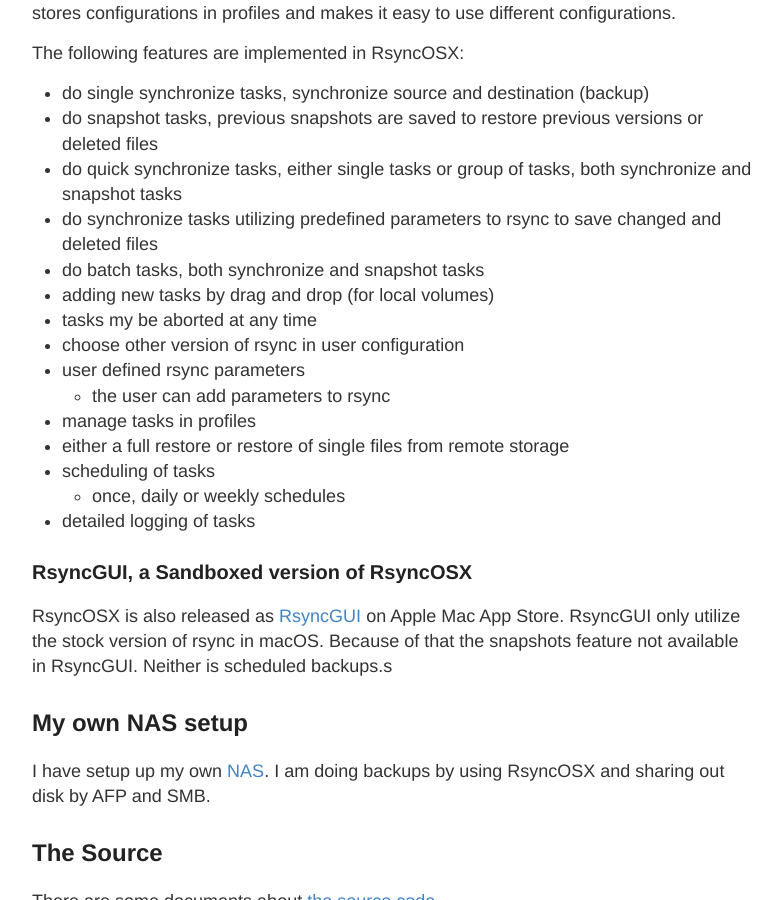
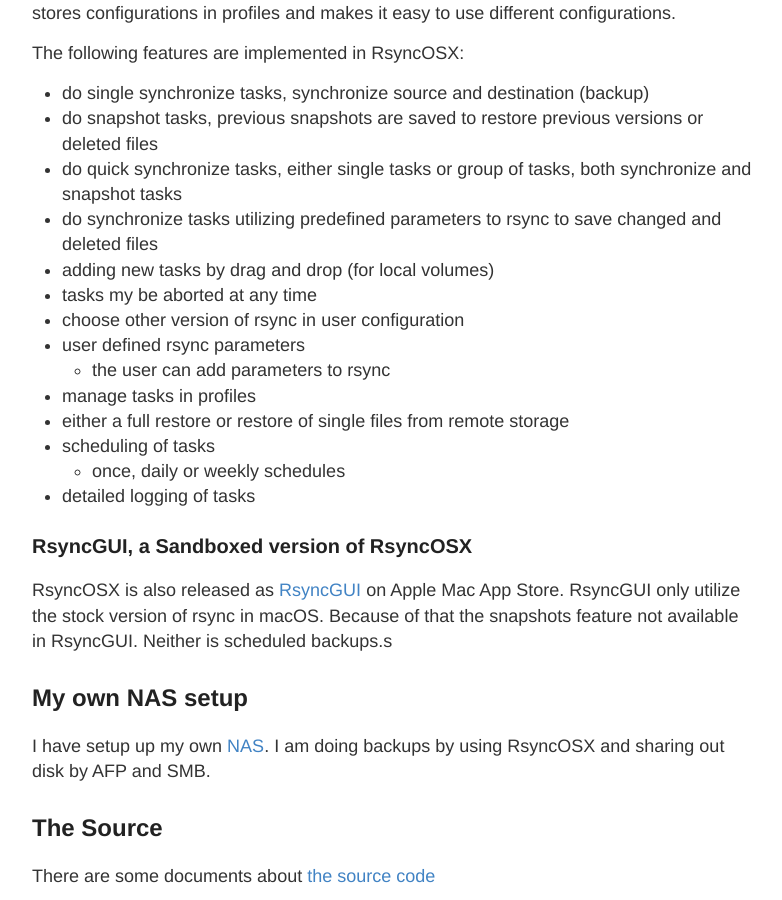
Before and after one commit to d2s/Documentation, a Jekyll site: the page built from _posts/2018-04-15-README.md, in a window 1280 px wide and 900 px high, scrolled down 1064 px. Shown: the whole window, without its empty margins (248-1030 px from the left). Built offline with Jekyll 4.4.1, drawn with Linux system fonts in a browser that asks for light colours.

Commit message:
Update 2018-04-15-README.md

```diff
--- a/_posts/2018-04-15-README.md
+++ b/_posts/2018-04-15-README.md
@@ -37,7 +37,6 @@ The following features are implemented in RsyncOSX:
 - do snapshot tasks, previous snapshots are saved to restore previous versions or deleted files
 - do quick synchronize tasks, either single tasks or group of tasks, both synchronize and snapshot tasks
 - do synchronize tasks utilizing predefined parameters to rsync to save changed and deleted files
-- do batch tasks, both synchronize and snapshot tasks
 - adding new tasks by drag and drop (for local volumes)
 - tasks my be aborted at any time
 - choose other version of rsync in user configuration
```
